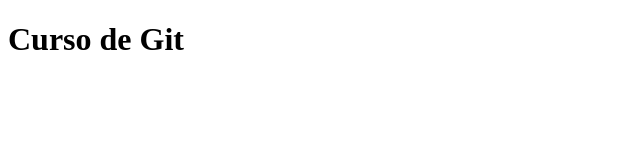
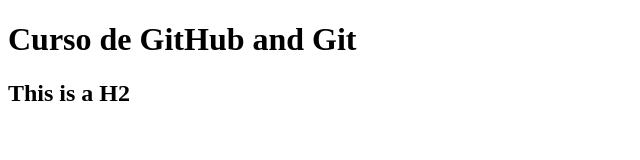
Before and after one commit to adonyssantoscemas/curso-de-git, a plain HTML site: page index.html in a window 1280 px wide. Shown: the whole page, without its empty margins (0-640 px from the left). Drawn offline with Linux system fonts and the light colour scheme.

Commit message:
Update index.html

```diff
--- a/index.html
+++ b/index.html
@@ -5,6 +5,7 @@
     <title>Curso de Git</title>
   </head>
   <body>
-      <h1>Curso de Git</h1>
+    <h1>Curso de GitHub and Git</h1>
+    <h2>This is a H2</h2>
   </body>
 </html>
```
